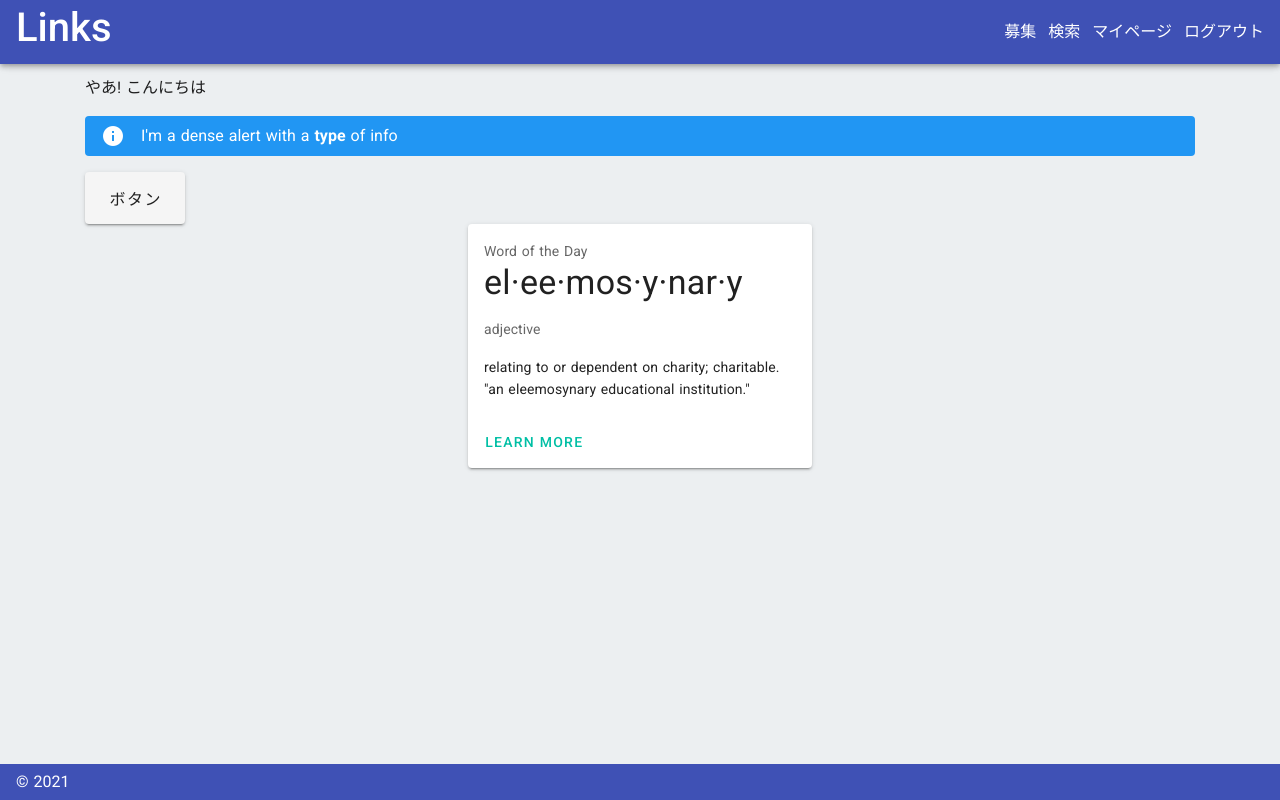
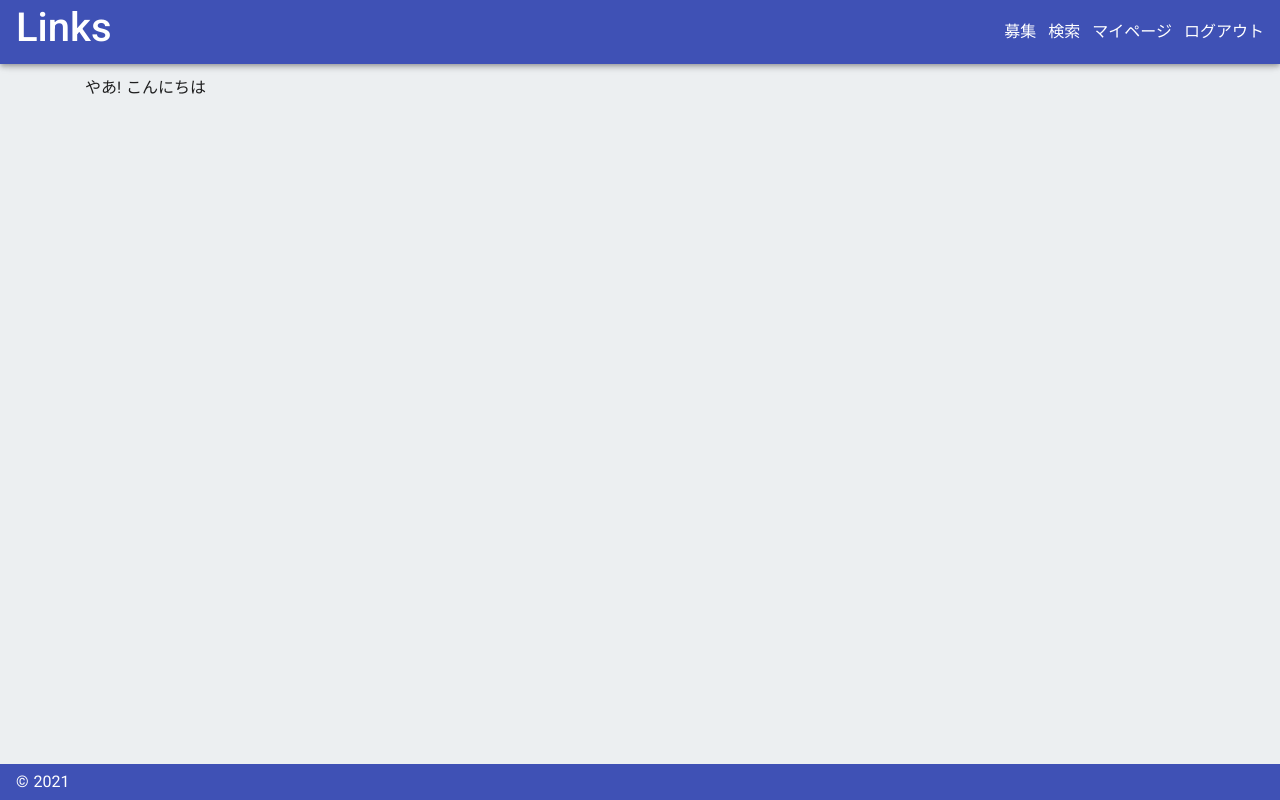
Before and after one commit to aso1801031/counselingApp, a Nuxt app: page / in a window 1280 px wide. Built offline with nearby package versions, Linux system fonts and the light colour scheme.

Commit message:
indexしゅうせ

```diff
--- a/pages/index.vue
+++ b/pages/index.vue
@@ -2,63 +2,6 @@
   <div class="container">
     <div>
       <p>やあ! こんにちは</p>
-      <v-alert
-      dense
-      type="info"
-    >
-      I'm a dense alert with a <strong>type</strong> of info
-    </v-alert>
-    <v-btn elevation="2"　x-large >ボタン</v-btn>
-      <v-card
-      class="mx-auto"
-      max-width="344"
-    >
-
-      <v-card-text>
-        <div>Word of the Day</div>
-        <p class="display-1 text--primary">
-          el·ee·mos·y·nar·y
-        </p>
-        <p>adjective</p>
-        <div class="text--primary">
-          relating to or dependent on charity; charitable.<br>
-          "an eleemosynary educational institution."
-        </div>
-      </v-card-text>
-      <v-card-actions>
-        <v-btn
-          text
-          color="teal accent-4"
-          @click="reveal = true"
-        >
-          Learn More
-        </v-btn>
-      </v-card-actions>
-
-      <v-expand-transition>
-        <v-card
-          v-if="reveal"
-          class="transition-fast-in-fast-out v-card--reveal"
-          style="height: 100%;"
-        >
-          <v-card-text class="pb-0">
-            <p class="display-1 text--primary">
-              Origin
-            </p>
-            <p>late 16th century (as a noun denoting a place where alms were distributed): from medieval Latin eleemosynarius, from late Latin eleemosyna ‘alms’, from Greek eleēmosunē ‘compassion’ </p>
-          </v-card-text>
-          <v-card-actions class="pt-0">
-            <v-btn
-              text
-              color="teal accent-4"
-              @click="reveal = false"
-            >
-              Close
-            </v-btn>
-          </v-card-actions>
-        </v-card>
-      </v-expand-transition>
-    </v-card>
     </div>
   </div>
 </template>
```
